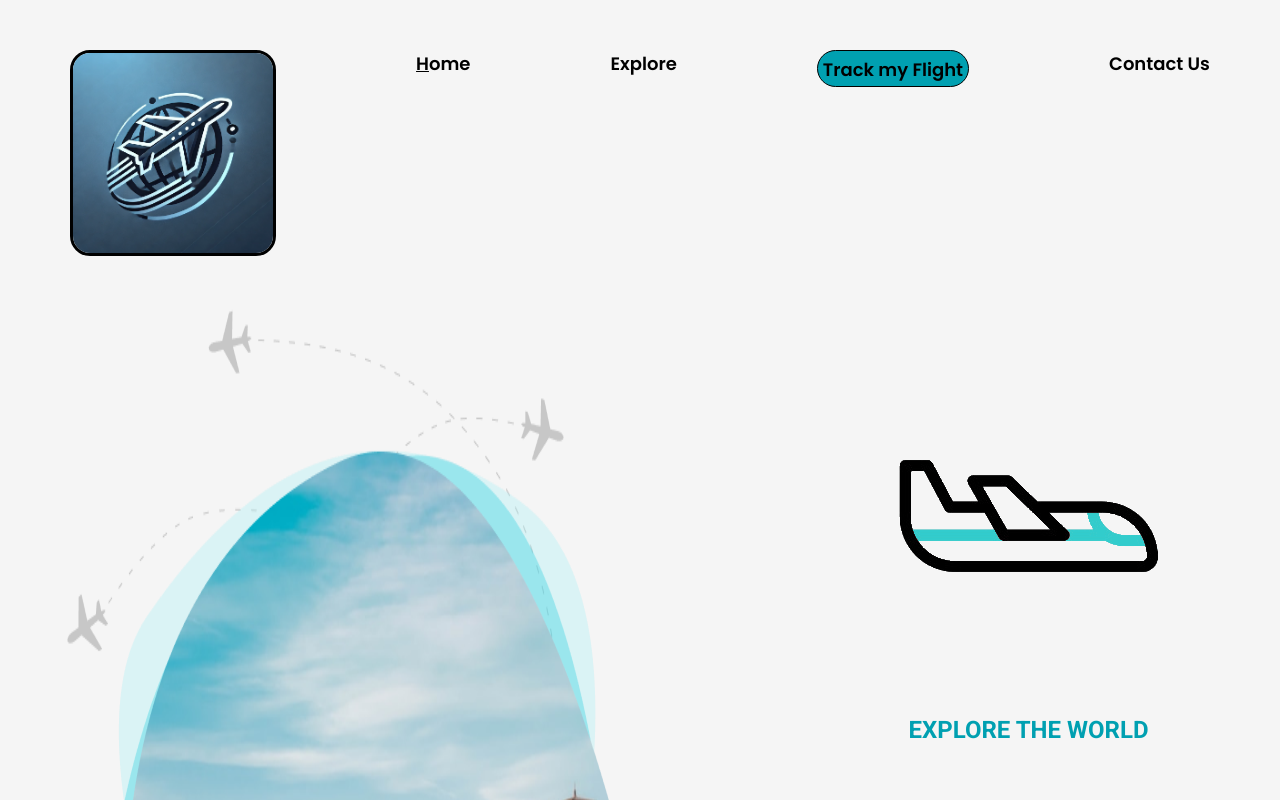
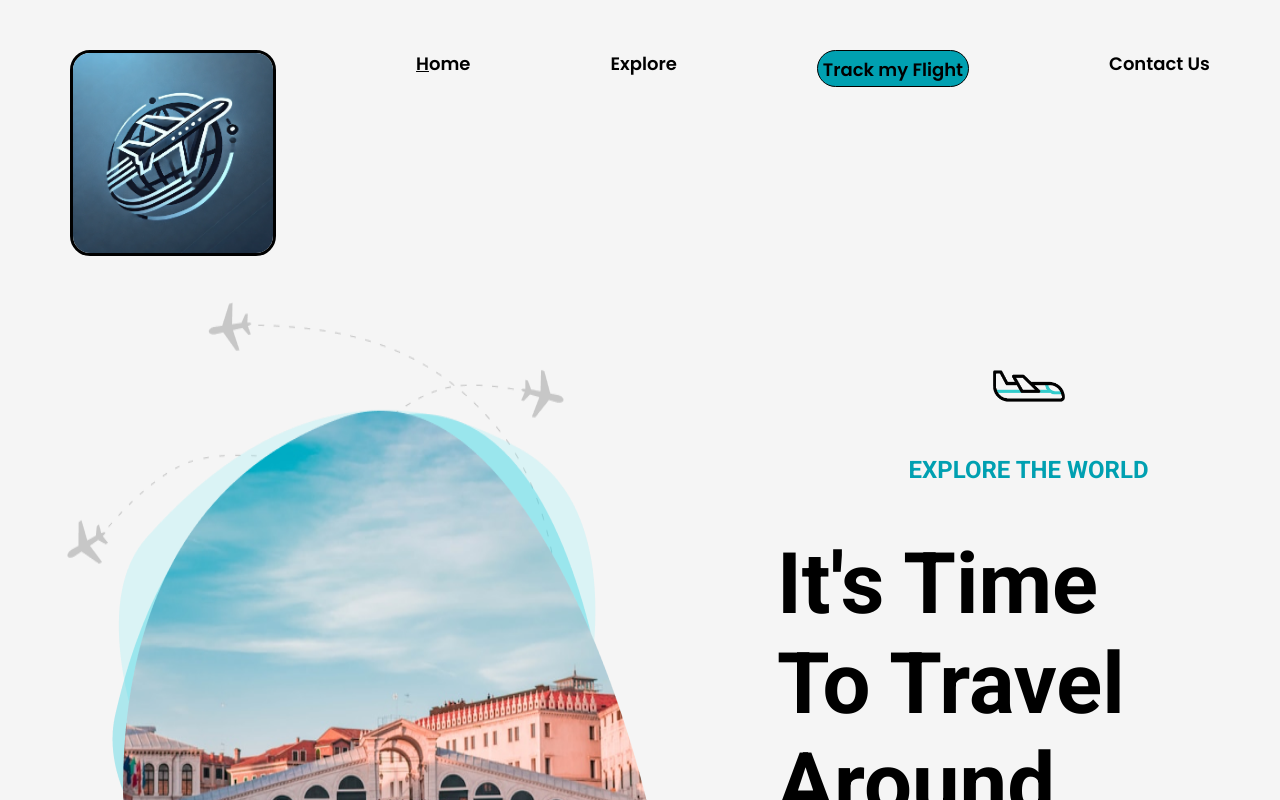
Before and after one commit to EmireHaouas/Fly_Catcher, a React (Vite) app in the folder plane_Catcher2/: page / in a window 1280 px wide. Shown: the top 800 px of the page. Built offline with nearby package versions, Linux system fonts and the light colour scheme.

Commit message:
update width of active_Flight.gif

```diff
--- a/plane_Catcher2/src/Main.css
+++ b/plane_Catcher2/src/Main.css
@@ -198,3 +198,6 @@ display: flex;
     flex-direction: row;
     align-items: center;
 }
+.active_Flight{
+    width: 100px;
+}
--- a/plane_Catcher2/src/components/Main.jsx
+++ b/plane_Catcher2/src/components/Main.jsx
@@ -71,7 +71,7 @@ const Main = () => {
             <article className='article_flex'>
                 <img src={image_header} alt='Des' />
                 <div className='container_flex2'>
-                    <img className='' alt='' src={active_Flight} />
+                    <img className='active_Flight' alt='' src={active_Flight} />
                     <h1 className='h1_article_flex'>EXPLORE THE WORLD</h1>
                     <h2 className='h2_article_flex'>It's Time<br/> To Travel Around<br/> The World</h2>
                     <p className='p_article_flex'>
@@ -150,6 +150,8 @@ const Main = () => {
                                     </div>
                                 </p>
 
+                                {/*deuxième section*/}
+
                             <p className='p_arrival'>{flightData.arrival.airport}</p>
                             <p className='s'>{formatLocalTime(flightData.arrival.estimated)}</p>
                             <p>
```
